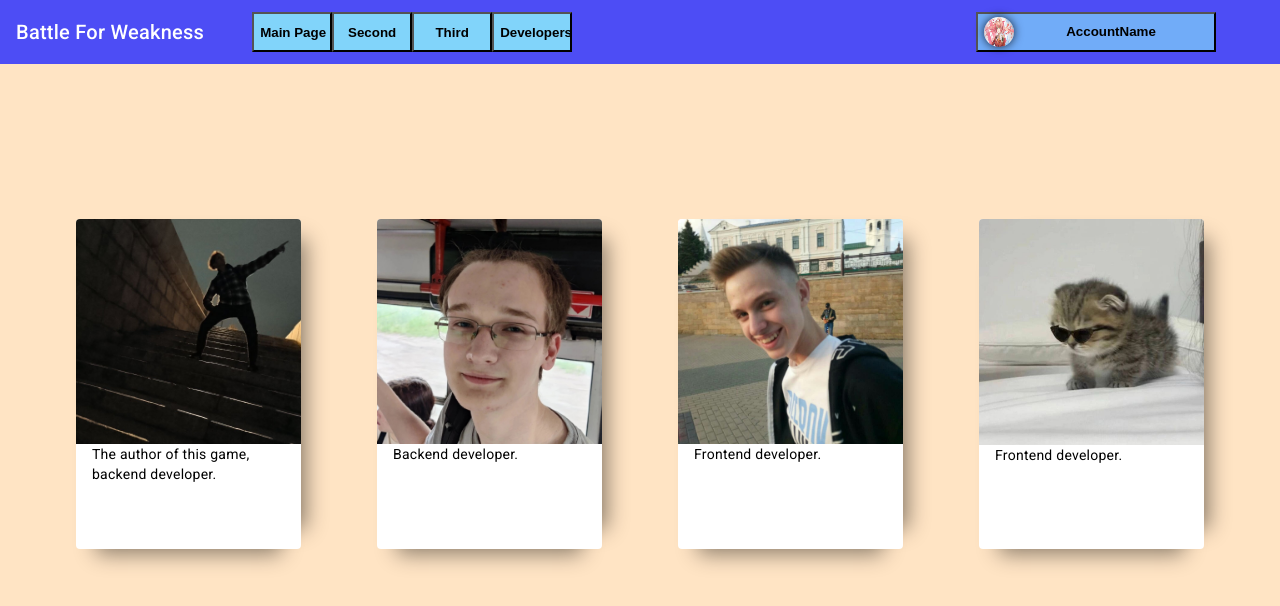
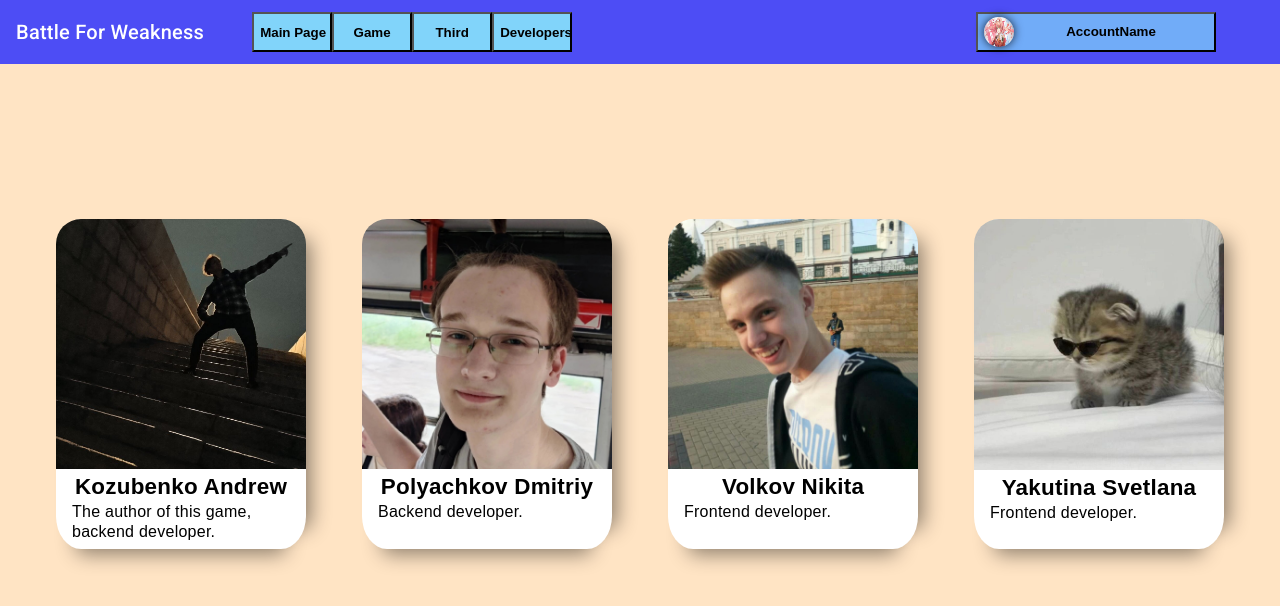
Before and after one commit to quadratishkin/angular, an Angular app in the folder first-angular/: page / in a window 1280 px wide. Both pictures are taken after a click on the button "Developers". Shown: the top 606 px of the page. Built offline with nearby package versions, Linux system fonts and the light colour scheme.

Commit message:
data-field-component is added

```diff
--- a/first-angular/src/app/app.module.ts
+++ b/first-angular/src/app/app.module.ts
@@ -15,6 +15,7 @@ import { FirstPageComponent } from './content/first-page/first-page.component';
 import { GamePageComponent } from './content/game-page/game-page.component';
 import { ThirdPageComponent } from './content/third-page/third-page.component';
 import { DevelopersPageComponent } from './content/developers-page/developers-page.component';
+import { DataFieldComponent } from './content/game-page/data-field/data-field.component';
 
 @NgModule({
   declarations: [
@@ -25,6 +26,7 @@ import { DevelopersPageComponent } from './content/developers-page/developers-pa
     GamePageComponent,
     ThirdPageComponent,
     DevelopersPageComponent,
+    DataFieldComponent,
   ],
   imports: [
     BrowserModule,
--- a/first-angular/src/app/content/developers-page/developers-page.component.html
+++ b/first-angular/src/app/content/developers-page/developers-page.component.html
@@ -1,7 +1,8 @@
 <div class="container">
   <mat-card class="developerCard">
     <img mat-card-image src="../../../assets/Photoes/Andrew.jpg" alt="Andrew" />
-    <mat-card-content>
+    <div class="name">Kozubenko Andrew</div>
+    <mat-card-content class="description">
       The author of this game, backend developer.
     </mat-card-content>
   </mat-card>
@@ -11,14 +12,23 @@
       src="../../../assets/Photoes/Dmitriy.jpg"
       alt="Dmitriy"
     />
-    <mat-card-content> Backend developer. </mat-card-content>
+    <div class="name">Polyachkov Dmitriy</div>
+    <mat-card-content class="description">
+      Backend developer.
+    </mat-card-content>
   </mat-card>
   <mat-card class="developerCard">
     <img mat-card-image src="../../../assets/Photoes/Nikita.jpg" alt="Nikita" />
-    <mat-card-content> Frontend developer. </mat-card-content>
+    <div class="name">Volkov Nikita</div>
+    <mat-card-content class="description">
+      Frontend developer.
+    </mat-card-content>
   </mat-card>
   <mat-card class="developerCard">
     <img mat-card-image src="../../../assets/Photoes/sveta.jpg" alt="Sveta" />
-    <mat-card-content> Frontend developer. </mat-card-content>
+    <div class="name">Yakutina Svetlana</div>
+    <mat-card-content class="description">
+      Frontend developer.
+    </mat-card-content>
   </mat-card>
 </div>
--- a/first-angular/src/app/content/developers-page/developers-page.component.scss
+++ b/first-angular/src/app/content/developers-page/developers-page.component.scss
@@ -1,5 +1,5 @@
 .developerCard {
-  width: 225px;
+  width: 250px;
   height: 330px;
   box-shadow: 0px 25px 20px -20px rgba(0, 0, 0, 0.45),
     25px 0 20px -20px rgba(0, 0, 0, 0.45);
@@ -13,3 +13,44 @@
   margin-right: auto;
   margin-left: auto;
 }
+
+.developerCard {
+  font-family: "Lucida Sans", "Lucida Sans Regular", "Lucida Grande",
+    "Lucida Sans Unicode", Geneva, Verdana, sans-serif;
+  border-radius: 10%;
+  &:hover {
+    width: 20rem;
+    height: 30rem;
+    background-color: rgb(235, 230, 230);
+    .name {
+      margin-top: 0.5rem;
+      margin-bottom: 0.3rem;
+      font-weight: bold;
+      font-size: 1.6rem;
+      font-family: sans-serif;
+      margin-left: auto;
+      margin-right: auto;
+    }
+    .description {
+      font-size: 1.3rem;
+      font-family: sans-serif;
+    }
+  }
+}
+
+.name {
+  color: black;
+  margin-top: 0.5rem;
+  margin-bottom: 0.3rem;
+  font-weight: bold;
+  font-size: 1.4rem;
+  font-family: sans-serif;
+  margin-left: auto;
+  margin-right: auto;
+}
+
+.description {
+  color: black;
+  font-size: 1rem;
+  font-family: sans-serif;
+}
--- /dev/null
+++ b/first-angular/src/app/content/game-page/data-field/data-field.component.html
@@ -0,0 +1,28 @@
+<div class="container">
+  <div class="interface">
+    <div class="fraction-name">
+      <img
+        src="../../../assets/Photoes/Andrew.jpg"
+        alt="babos"
+        height="40"
+        width="40"
+      />
+      Болото
+    </div>
+    <div class="resources">
+      <img
+        class="heart"
+        src="../../../../assets/Photoes/hearth.png"
+        alt="hearths"
+      />
+      <div class="count-of-smth">3</div>
+      <div class="coin">
+        <div class="coin__front"></div>
+        <div class="coin__edge"></div>
+        <div class="coin__back"></div>
+        <div class="coin__shadow"></div>
+      </div>
+      <div class="count-of-smth">10</div>
+    </div>
+  </div>
+</div>
--- /dev/null
+++ b/first-angular/src/app/content/game-page/data-field/data-field.component.scss
@@ -0,0 +1,144 @@
+.container {
+  width: 100%;
+  margin-right: auto;
+  margin-left: auto;
+  background-color: white;
+}
+
+.interface {
+  height: 5rem;
+  display: flex;
+  justify-content: space-between;
+  align-items: center;
+  padding-left: 10rem;
+  padding-right: 20rem;
+  background: linear-gradient(rgb(205, 233, 158), rgb(240, 149, 165));
+}
+
+.fraction-name {
+  font-family: serif, Monotype Corsiva;
+  font-size: 3rem;
+}
+
+.resources {
+  display: flex;
+  align-items: center;
+  justify-content: space-between;
+}
+
+.heart {
+  width: 3.2rem;
+
+  height: 3.2rem;
+}
+
+$coin-diameter: 60px;
+$coin-thickness: 4px;
+$coin-color: #e8d0bb;
+$coin-front: "../../../../assets/Photoes/coin.png";
+$coin-back: "../../../../assets/Photoes/coin.png";
+$edge-faces: 80;
+$edge-face-length: 3.14 * $coin-diameter/$edge-faces;
+$turn-time: 6s;
+
+.coin {
+  position: relative;
+  width: $coin-diameter;
+  height: $coin-diameter;
+  margin: 50px auto;
+  transform-style: preserve-3d;
+  animation: rotate3d $turn-time linear infinite;
+  transition: all 0.3s;
+}
+
+.coin__front,
+.coin__back {
+  position: absolute;
+  width: $coin-diameter;
+  height: $coin-diameter;
+  border-radius: 50%;
+  overflow: hidden;
+  background-color: $coin-color;
+
+  &:after {
+    content: "";
+    position: absolute;
+    left: -$coin-diameter/2;
+    bottom: 100%;
+    display: block;
+    height: $coin-diameter/1.5;
+    width: $coin-diameter * 2;
+    background: #fff;
+    opacity: 0.3;
+    animation: shine linear $turn-time/2 infinite;
+  }
+}
+
+.coin__front {
+  background-image: url($coin-front);
+  background-size: cover;
+  transform: translateZ($coin-thickness/2);
+}
+.coin__back {
+  background-image: url($coin-back);
+  background-size: cover;
+  transform: translateZ(-$coin-thickness/2) rotateY(180deg);
+}
+
+.coin__edge {
+  @for $i from 1 through $edge-faces {
+    div:nth-child(#{$i}) {
+      position: absolute;
+      height: $edge-face-length;
+      width: $coin-thickness;
+      background: darken(
+        $coin-color,
+        (($i - $edge-faces/2) * ($i - $edge-faces/2)) /
+          ($edge-faces * $edge-faces/4) *
+          100 *
+          0.7
+      );
+      transform: translateY(#{$coin-diameter/2-$edge-face-length/2})
+        translateX(#{$coin-diameter/2-$coin-thickness/2})
+        rotateZ(360deg / $edge-faces * $i + 90)
+        translateX(#{$coin-diameter/2})
+        rotateY(90deg);
+    }
+  }
+}
+
+.coin__shadow {
+  position: absolute;
+  width: $coin-diameter;
+  height: $coin-thickness;
+  border-radius: 50%;
+  background: #000;
+  box-shadow: 0 0 $coin-thickness * 5 $coin-thickness * 5 #000;
+  opacity: 0.125;
+  transform: rotateX(90deg) translateZ(-$coin-diameter * 1.1) scale(0.5);
+}
+
+@keyframes rotate3d {
+  0% {
+    transform: perspective(1000px) rotateY(0deg);
+  }
+
+  100% {
+    transform: perspective(1000px) rotateY(360deg);
+  }
+}
+
+@keyframes shine {
+  0%,
+  15% {
+    transform: translateY($coin-diameter * 2) rotate(-40deg);
+  }
+  50% {
+    transform: translateY(-$coin-diameter) rotate(-40deg);
+  }
+}
+
+.count-of-smth {
+  font-family: serif, Monotype Corsiva;
+  font-size: 3rem;
+}
--- a/first-angular/src/app/content/game-page/game-page.component.html
+++ b/first-angular/src/app/content/game-page/game-page.component.html
@@ -1,28 +1,3 @@
-<div class="container">
-  <div class="interface">
-    <div class="fraction-name">
-      <img
-        src="../../../assets/Photoes/Andrew.jpg"
-        alt="babos"
-        height="40"
-        width="40"
-      />
-      Болото
-    </div>
-    <div class="resources">
-      <img
-        class="heart"
-        src="../../../assets/Photoes/hearth.png"
-        alt="hearths"
-      />
-      <div class="count-of-smth">3</div>
-      <div class="coin">
-        <div class="coin__front"></div>
-        <div class="coin__edge"></div>
-        <div class="coin__back"></div>
-        <div class="coin__shadow"></div>
-      </div>
-      <div class="count-of-smth">10</div>
-    </div>
-  </div>
+<div class="background">
+  <app-data-field></app-data-field>
 </div>
--- a/first-angular/src/app/content/game-page/game-page.component.scss
+++ b/first-angular/src/app/content/game-page/game-page.component.scss
@@ -1,144 +1,5 @@
-.container {
+.background {
+  background-color: bisque;
   width: 100%;
-  margin-right: auto;
-  margin-left: auto;
-  background-color: white;
+  height: calc(100% - 64px);
 }
-
-.interface {
-  height: 5rem;
-  display: flex;
-  justify-content: space-between;
-  align-items: center;
-  padding-left: 10rem;
-  padding-right: 20rem;
-  background: linear-gradient(rgb(205, 233, 158), rgb(240, 149, 165));
-}
-
-.fraction-name {
-  font-family: serif, Monotype Corsiva;
-  font-size: 3rem;
-}
-
-.resources {
-  display: flex;
-  align-items: center;
-  justify-content: space-between;
-}
-
-.heart {
-  width: 3.2rem;
-
-  height: 3.2rem;
-}
-
-$coin-diameter: 60px;
-$coin-thickness: 4px;
-$coin-color: #e8d0bb;
-$coin-front: "../../../assets/Photoes/coin.png";
-$coin-back: "../../../assets/Photoes/coin.png";
-$edge-faces: 80;
-$edge-face-length: 3.14 * $coin-diameter/$edge-faces;
-$turn-time: 6s;
-
-.coin {
-  position: relative;
-  width: $coin-diameter;
-  height: $coin-diameter;
-  margin: 50px auto;
-  transform-style: preserve-3d;
-  animation: rotate3d $turn-time linear infinite;
-  transition: all 0.3s;
-}
-
-.coin__front,
-.coin__back {
-  position: absolute;
-  width: $coin-diameter;
-  height: $coin-diameter;
-  border-radius: 50%;
-  overflow: hidden;
-  background-color: $coin-color;
-
-  &:after {
-    content: "";
-    position: absolute;
-    left: -$coin-diameter/2;
-    bottom: 100%;
-    display: block;
-    height: $coin-diameter/1.5;
-    width: $coin-diameter * 2;
-    background: #fff;
-    opacity: 0.3;
-    animation: shine linear $turn-time/2 infinite;
-  }
-}
-
-.coin__front {
-  background-image: url($coin-front);
-  background-size: cover;
-  transform: translateZ($coin-thickness/2);
-}
-.coin__back {
-  background-image: url($coin-back);
-  background-size: cover;
-  transform: translateZ(-$coin-thickness/2) rotateY(180deg);
-}
-
-.coin__edge {
-  @for $i from 1 through $edge-faces {
-    div:nth-child(#{$i}) {
-      position: absolute;
-      height: $edge-face-length;
-      width: $coin-thickness;
-      background: darken(
-        $coin-color,
-        (($i - $edge-faces/2) * ($i - $edge-faces/2)) /
-          ($edge-faces * $edge-faces/4) *
-          100 *
-          0.7
-      );
-      transform: translateY(#{$coin-diameter/2-$edge-face-length/2})
-        translateX(#{$coin-diameter/2-$coin-thickness/2})
-        rotateZ(360deg / $edge-faces * $i + 90)
-        translateX(#{$coin-diameter/2})
-        rotateY(90deg);
-    }
-  }
-}
-
-.coin__shadow {
-  position: absolute;
-  width: $coin-diameter;
-  height: $coin-thickness;
-  border-radius: 50%;
-  background: #000;
-  box-shadow: 0 0 $coin-thickness * 5 $coin-thickness * 5 #000;
-  opacity: 0.125;
-  transform: rotateX(90deg) translateZ(-$coin-diameter * 1.1) scale(0.5);
-}
-
-@keyframes rotate3d {
-  0% {
-    transform: perspective(1000px) rotateY(0deg);
-  }
-
-  100% {
-    transform: perspective(1000px) rotateY(360deg);
-  }
-}
-
-@keyframes shine {
-  0%,
-  15% {
-    transform: translateY($coin-diameter * 2) rotate(-40deg);
-  }
-  50% {
-    transform: translateY(-$coin-diameter) rotate(-40deg);
-  }
-}
-
-.count-of-smth {
-  font-family: serif, Monotype Corsiva;
-  font-size: 3rem;
-}
--- a/first-angular/src/app/toolbar/toolbar.component.html
+++ b/first-angular/src/app/toolbar/toolbar.component.html
@@ -11,7 +11,7 @@
       (click)="pageContentService.handleChangeContent(Pages.GAME_PAGE)"
       class="menuBtn"
     >
-      Second
+      Game
     </button>
     <button
       (click)="pageContentService.handleChangeContent(Pages.THIRD_PAGE)"
```
Also changed, not shown: first-angular/src/app/content/game-page/data-field/data-field.component.ts (added, +10 -0 lines).
